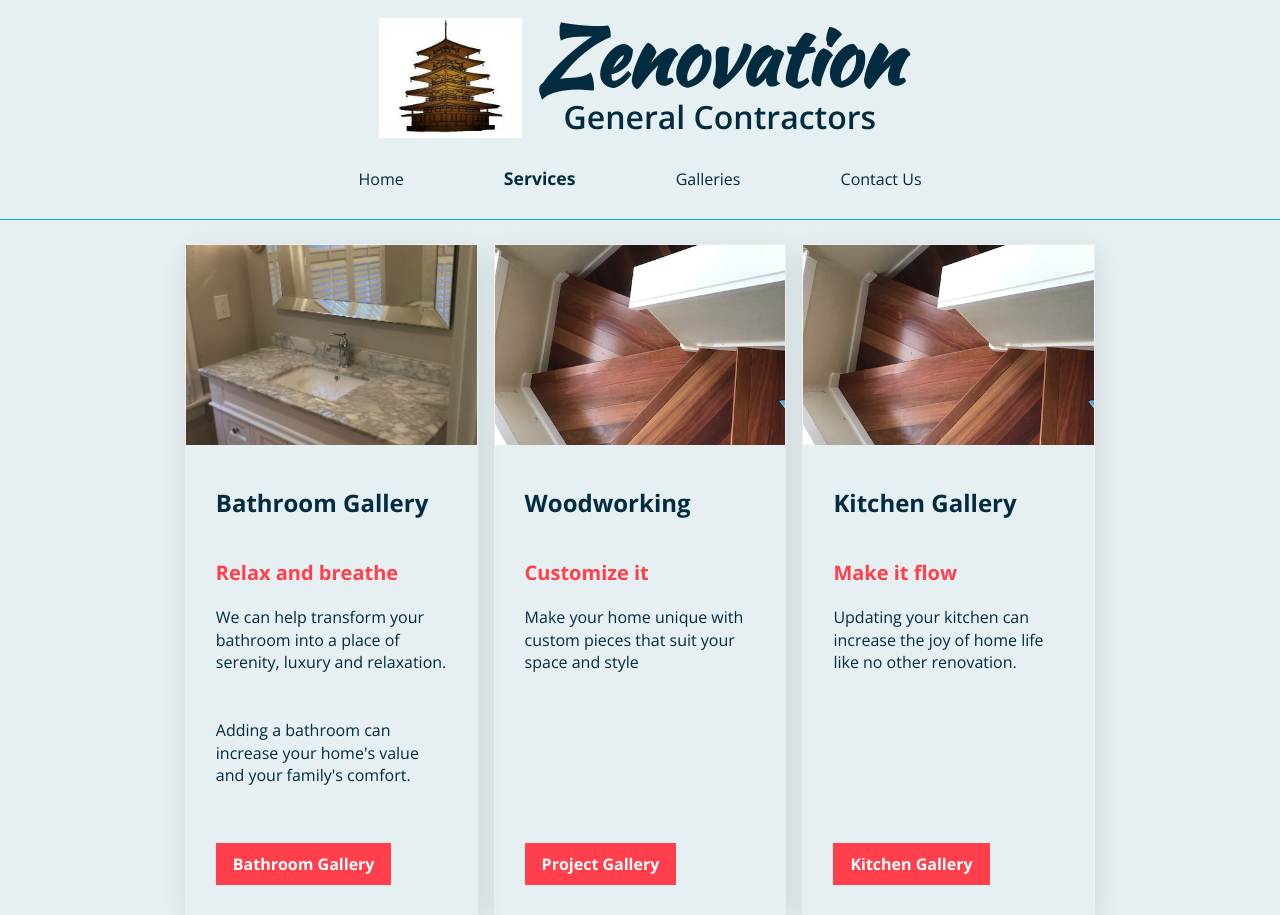
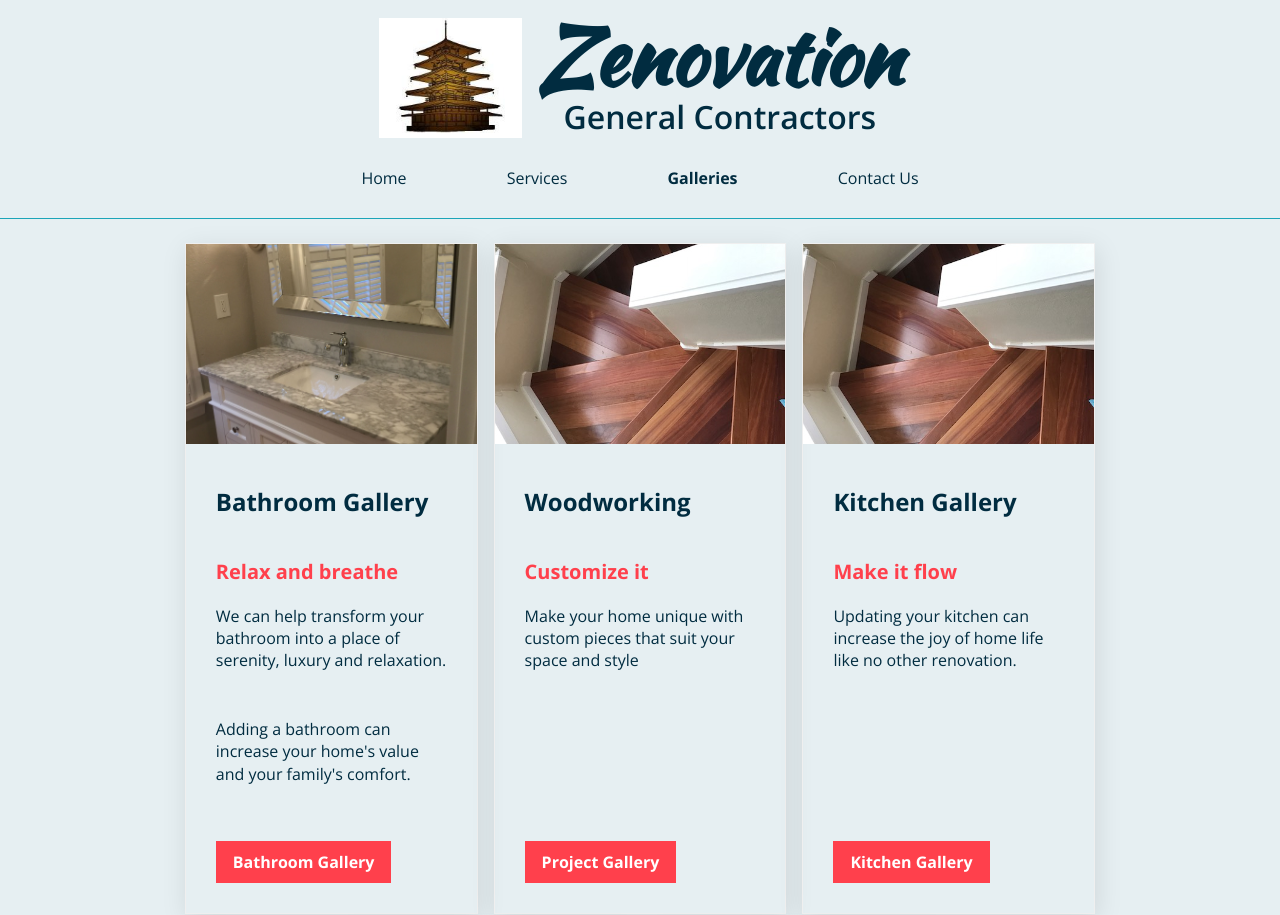
Before and after one commit to rhoffen/zenovation, a PHP site: page /galleries.html in a window 1280 px wide. Shown: the top 915 px of the page. Run offline with PHP 8.4, Linux system fonts and the light colour scheme.

Commit message:
Repaired formatting on horizontal navs

```diff
--- a/bathroom-gallery.html
+++ b/bathroom-gallery.html
@@ -26,14 +26,13 @@
         <a href="./index.html">Home </a>
         <a href="./services.html">Services </a>
         <div class="dropdown">
-          <div class="desktop dropbtn" id="current">Galleries</div>
-          <div class="mobile dropbtn">Galleries</div>
+          <div class="dropbtn"><a href="./galleries.html" id="galleries-link">Galleries</a></div>
             <div class="dropdown-content">
               <a href="./bathroom-gallery.html" id="current">Bathrooms</a>
               <a href="./kitchen-gallery.html">Kitchens</a>
               <a href="./woodworking-gallery.html">Woodworking</a>
               <a href="./outdoor-gallery.html">Outdoor</a>
-              <a id="bef-aft-link" href="./before-after-gallery.html">Before-After</a>
+              <a href="./before-after-gallery.html" id="bef-aft-link">Before-After</a>
             </div>
         </div>
         <a class="desktop" href="./contact.html">Contact Us </a>
--- a/before-after-gallery.html
+++ b/before-after-gallery.html
@@ -26,13 +26,13 @@
         <a href="./index.html">Home </a>
         <a href="./services.html">Services </a>
         <div class="dropdown">
-          <div class="dropbtn" id="current">Galleries</div>
+          <div class="dropbtn"><a href="./galleries.html" id="galleries-link">Galleries</a></div>
             <div class="dropdown-content">
               <a href="./bathroom-gallery.html">Bathrooms</a>
               <a href="./kitchen-gallery.html">Kitchens</a>
               <a href="./woodworking-gallery.html">Woodworking</a>
               <a href="./outdoor-gallery.html">Outdoor</a>
-              <a href="./before-after-gallery.html" id="current">Before-After</a>
+              <a href="./before-after-gallery.html" id="bef-aft-link current">Before-After</a>
             </div>
         </div>
         <a href="./contact.html">Contact Us </a>
--- a/contact.html
+++ b/contact.html
@@ -26,13 +26,13 @@
         <a href="index.html">Home </a>
         <a href="services.html">Services </a>
         <div class="dropdown">
-          <div class="dropbtn"><a href="./galleries.html">Galleries</a></div>
+          <div class="dropbtn"><a href="./galleries.html" id="galleries-link">Galleries</a></div>
             <div class="dropdown-content">
               <a href="./bathroom-gallery.html">Bathrooms</a>
               <a href="./kitchen-gallery.html">Kitchens</a>
               <a href="./woodworking-gallery.html">Woodworking</a>
               <a href="./outdoor-gallery.html">Outdoor</a>
-              <a id="bef-aft-link" href="./before-after-gallery.html">Before-After</a>
+              <a href="./before-after-gallery.html" id="bef-aft-link">Before-After</a>
             </div>
         </div>
         <a href="contact.html" id="current">Contact Us </a>
--- a/galleries.html
+++ b/galleries.html
@@ -8,7 +8,7 @@
   <link rel="stylesheet" href="./resources/css/style.css">
   <link rel="stylesheet" href="./resources/css/services-style.css">
   <link rel="stylesheet" href="./resources/css/galleries-style.css">
-
+  <link rel="stylesheet" href="./resources/css/mobile-sub-page.css">
   <link href="https://fonts.googleapis.com/css?family=Kaushan+Script|Open+Sans:400,600,700,800" rel="stylesheet">
   <meta name="viewport" content="width=device-width, initial-scale=1.0">
   <link rel="shortcut icon" href="resources/images/pagoda-logo_d200.jpg" type="image/x-icon">
@@ -25,9 +25,9 @@
       </div>
       <nav>
         <a href="./index.html">Home </a>
-        <a href="./services.html"  id="current">Services </a>
+        <a href="./services.html">Services </a>
         <div class="dropdown">
-          <div class="dropbtn"><a href="./galleries.html">Galleries</a></div>
+          <div class="dropbtn"><a href="./galleries.html" id="galleries-link">Galleries</a></div>
             <div class="dropdown-content">
               <a href="./bathroom-gallery.html">Bathrooms</a>
               <a href="./kitchen-gallery.html">Kitchens</a>
@@ -35,8 +35,7 @@
               <a href="./outdoor-gallery.html">Outdoor</a>
               <a href="./before-after-gallery.html" id="bef-aft-link">Before-After</a>
             </div>
-        </div>
-        <a class="desktop" href="./contact.html">Contact Us </a>
+        </div>        <a class="desktop" href="./contact.html">Contact Us </a>
         <a class="mobile" href="./contact.html">Contact</a>
       </nav>
     </header>
--- a/kitchen-gallery.html
+++ b/kitchen-gallery.html
@@ -27,8 +27,8 @@
         <a href="./index.html">Home </a>
         <a href="./services.html">Services </a>
         <div class="dropdown">
-          <div class="desktop dropbtn" id="current">Galleries</div>
-          <div class="mobile dropbtn">Galleries</div>            <div class="dropdown-content">
+          <div class="dropbtn"><a href="./galleries.html" id="galleries-link">Galleries</a></div>
+            <div class="dropdown-content">
               <a href="./bathroom-gallery.html">Bathrooms</a>
               <a href="./kitchen-gallery.html" id="current">Kitchens</a>
               <a href="./woodworking-gallery.html">Woodworking</a>
--- a/outdoor-gallery.html
+++ b/outdoor-gallery.html
@@ -27,8 +27,7 @@
         <a href="./index.html">Home </a>
         <a href="./services.html">Services </a>
         <div class="dropdown">
-          <div class="dropbtn" id="current">Galleries</div>
-          <div class="mobile dropbtn">Galleries</div>
+          <div class="dropbtn"><a href="./galleries.html" id="galleries-link">Galleries</a></div>
             <div class="dropdown-content">
               <a href="./bathroom-gallery.html">Bathrooms</a>
               <a href="./kitchen-gallery.html">Kitchens</a>
--- a/resources/css/galleries-style.css
+++ b/resources/css/galleries-style.css
@@ -1,4 +1,7 @@
 .card {
-  /*flex: 1 1 calc(33% - 1.5rem);*/
   max-width: calc(33% - 1.5rem);
 }
+
+#galleries-link {
+  font-weight: bold;
+}
--- a/resources/css/mobile-sub-page.css
+++ b/resources/css/mobile-sub-page.css
@@ -24,6 +24,11 @@
     display: none;
   }
 
+#galleries-link {
+  padding: 0;
+  margin-top: 0;
+}
+
   h1, h2 {
     font-weight: 700;
   }
--- a/services.html
+++ b/services.html
@@ -27,7 +27,7 @@
         <a href="./index.html">Home </a>
         <a href="./services.html"  id="current">Services </a>
         <div class="dropdown">
-          <div class="dropbtn"><a href="./galleries.html">Galleries</a></div>
+          <div class="dropbtn"><a href="./galleries.html" id="galleries-link">Galleries</a></div>
             <div class="dropdown-content">
               <a href="./bathroom-gallery.html">Bathrooms</a>
               <a href="./kitchen-gallery.html">Kitchens</a>
--- a/thanks.html
+++ b/thanks.html
@@ -28,7 +28,7 @@
         <a href="index.html">Home </a>
         <a href="services.html">Services </a>
         <div class="dropdown">
-          <div class="dropbtn"><a href="./galleries.html">Galleries</a></div>
+          <div class="dropbtn"><a href="./galleries.html" id="galleries-link">Galleries</a></div>
             <div class="dropdown-content">
               <a href="./bathroom-gallery.html">Bathrooms</a>
               <a href="./kitchen-gallery.html">Kitchens</a>
--- a/woodworking-gallery.html
+++ b/woodworking-gallery.html
@@ -27,8 +27,7 @@
         <a href="./index.html">Home </a>
         <a href="./services.html">Services </a>
         <div class="dropdown">
-          <div class="desktop dropbtn" id="current">Galleries</div>
-          <div class="mobile dropbtn">Galleries</div>
+          <div class="dropbtn"><a href="./galleries.html" id="galleries-link">Galleries</a></div>
             <div class="dropdown-content">
               <a href="./bathroom-gallery.html">Bathrooms</a>
               <a href="./kitchen-gallery.html">Kitchens</a>
```
